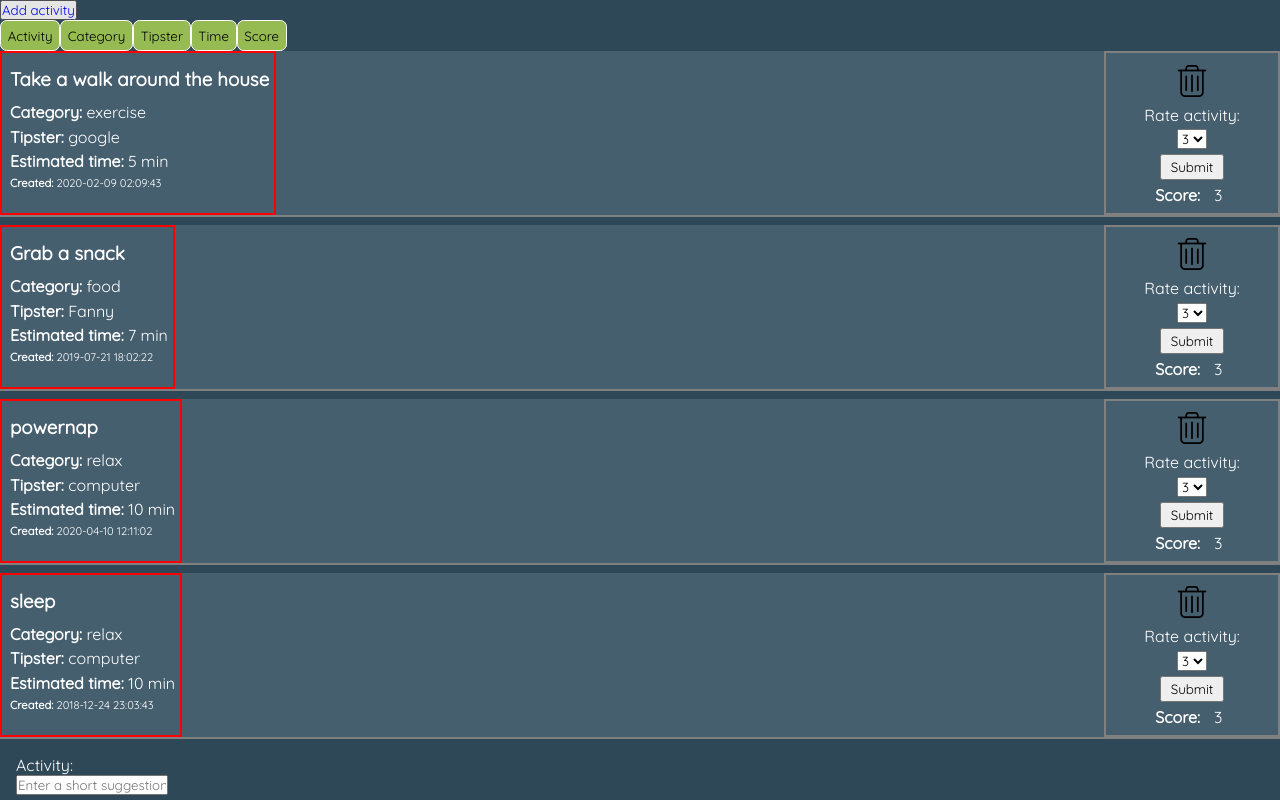
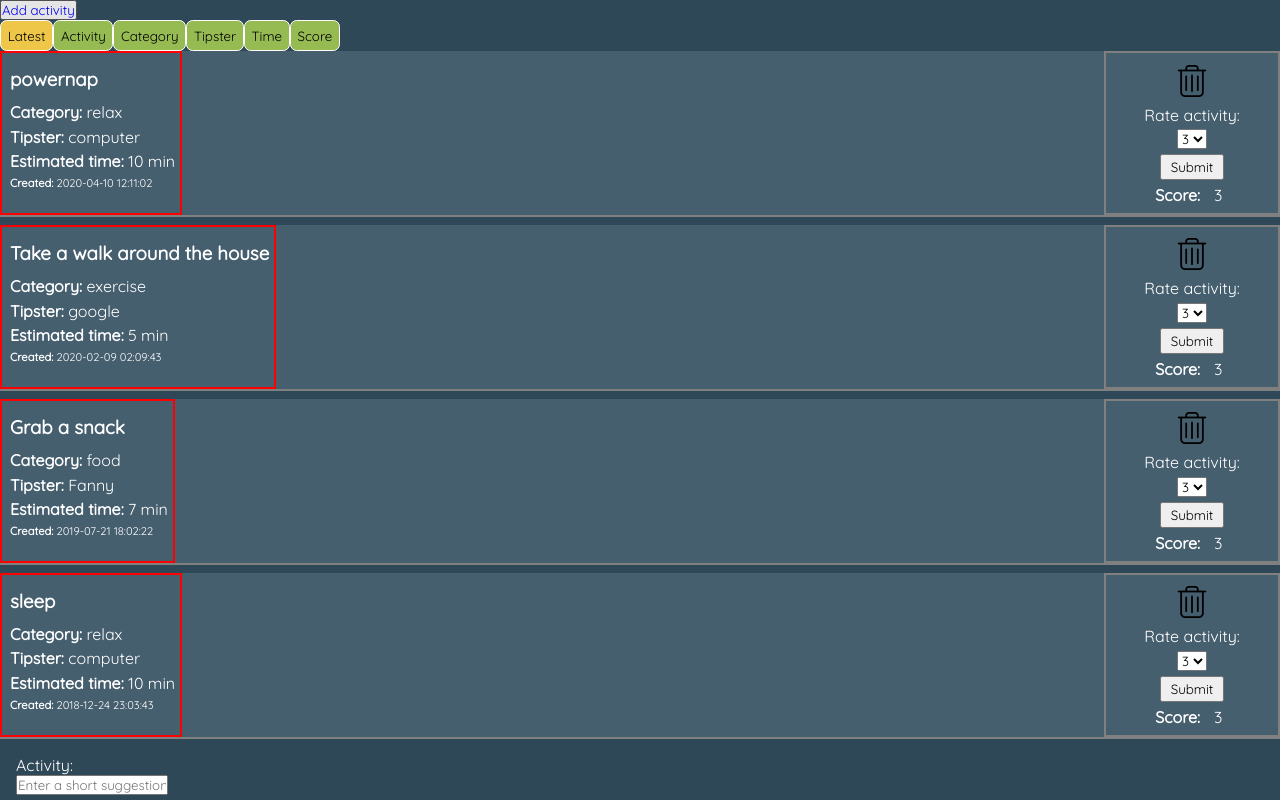
Before and after one commit to EmilHammarstrand/inl4-appendo, a Vue app: page / in a window 1280 px wide. Shown: the top 800 px of the page. Built offline with nearby package versions, Linux system fonts and the light colour scheme.

Commit message:
fixat sortering efter datum

```diff
--- a/src/components/List.vue
+++ b/src/components/List.vue
@@ -2,6 +2,7 @@
     <div class="root">
 
         <div class="sortButtons">
+            <button :class="latestIsActive" @click="sortByThis('latest')">Latest</button>
             <button :class="activityIsActive" @click="sortByThis('activity')">Activity</button>
             <button :class="categoryIsActive" @click="sortByThis('category')">Category</button>
             <button :class="tipsterIsActive" @click="sortByThis('tipster')">Tipster</button>
@@ -40,7 +41,8 @@
 export default {
     data: () => ({
 
-        sortBy: "default",
+        sortBy: "latest",
+        latestActive: true,
         activityActive: false,
         categoryActive: false,
         tipsterActive: false,
@@ -50,7 +52,9 @@ export default {
 
     }),
     computed:{
-
+        latestIsActive(){
+            return this.latestActive ? "activeClass" : "";
+        },
         activityIsActive(){
             return this.activityActive ? "activeClass" : "";
         },
@@ -72,6 +76,18 @@ export default {
 
             let copy = [...this.activityList];
 
+            if(this.sortBy == "latest"){
+                copy.sort( (a,b) => {
+                    if(a.date < b.date){
+                        return -1;
+                    } else if(a.date > b.date){
+                        return 1;
+                    } else {
+                        return 0;
+                    }
+                })
+                return copy.reverse();
+            }
             if(this.sortBy == "activity"){
                 copy.sort( (a,b) => {
                     if(a.activity.toLowerCase() < b.activity.toLowerCase()){
@@ -141,34 +157,46 @@ export default {
         sortByThis(sortThis){
             this.sortBy = sortThis;
             if(sortThis == "activity"){
+                this.latestActive = false;
                 this.activityActive = true;
                 this.categoryActive = false;
                 this.tipsterActive = false;
                 this.scoreActive = false;
                 this.estimatedTimeActive = false;
             } else if(sortThis == "category"){
+                this.latestActive = false;
                 this.activityActive = false;
                 this.categoryActive = true;
                 this.tipsterActive = false;
                 this.scoreActive = false;
                 this.estimatedTimeActive = false;
             } else if(sortThis == "tipster"){
+                this.latestActive = false;
                 this.activityActive = false;
                 this.categoryActive = false;
                 this.tipsterActive = true;
                 this.scoreActive = false;
                 this.estimatedTimeActive = false;
             } else if(sortThis == "estimatedTime"){
+                this.latestActive = false;
                 this.activityActive = false;
                 this.categoryActive = false;
                 this.tipsterActive = false;
                 this.scoreActive = false;
                 this.estimatedTimeActive = true;
             } else if(sortThis == "score"){
+                this.latestActive = false;
                 this.activityActive = false;
                 this.categoryActive = false;
                 this.tipsterActive = false;
                 this.scoreActive = true;
+                this.estimatedTimeActive = false;
+            } else {
+                this.latestActive = true;
+                this.activityActive = false;
+                this.categoryActive = false;
+                this.tipsterActive = false;
+                this.scoreActive = false;
                 this.estimatedTimeActive = false;
             }
         },
```
